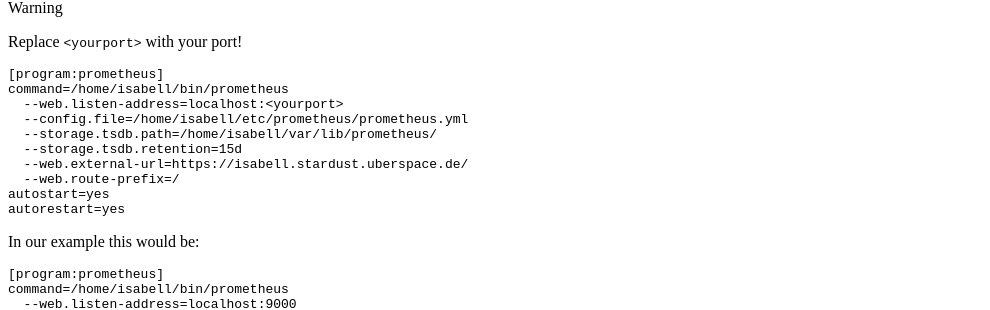
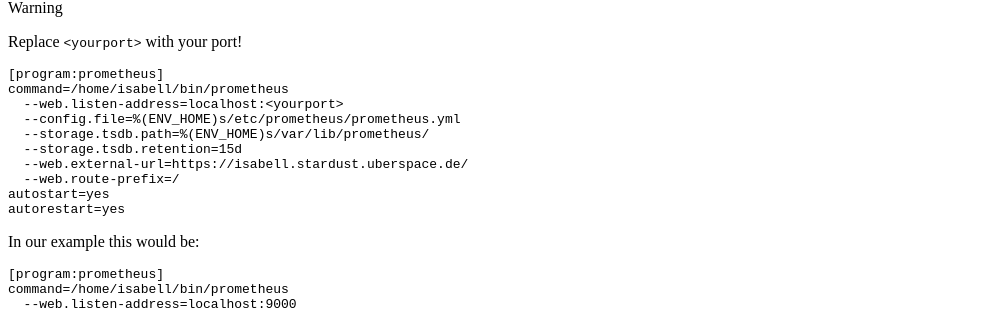
Before and after one commit to Uberspace/lab, a Sphinx documentation site: the page built from source/guide_prometheus.rst, in a window 1280 px wide and 900 px high, scrolled down 3190 px. Shown: the part 148-458 px from the top of the window, without its empty margins (0-990 px from the left). Built offline with Sphinx 7.4.7 and the Read the Docs theme 2.0.0, drawn with Linux system fonts in a browser that asks for light colours.

Commit message:
use `%(ENV_HOME)s` in supervisor ini file

```diff
--- a/source/guide_prometheus.rst
+++ b/source/guide_prometheus.rst
@@ -97,13 +97,13 @@
 .. warning:: Replace ``<yourport>`` with your port!
 
 .. code-block:: ini
-  :emphasize-lines: 3
+  :emphasize-lines: 7
 
   [program:prometheus]
   command=/home/isabell/bin/prometheus
     --web.listen-address=localhost:<yourport>
-    --config.file=/home/isabell/etc/prometheus/prometheus.yml
-    --storage.tsdb.path=/home/isabell/var/lib/prometheus/
+    --config.file=%(ENV_HOME)s/etc/prometheus/prometheus.yml
+    --storage.tsdb.path=%(ENV_HOME)s/var/lib/prometheus/
     --storage.tsdb.retention=15d
     --web.external-url=https://isabell.stardust.uberspace.de/
     --web.route-prefix=/
```
